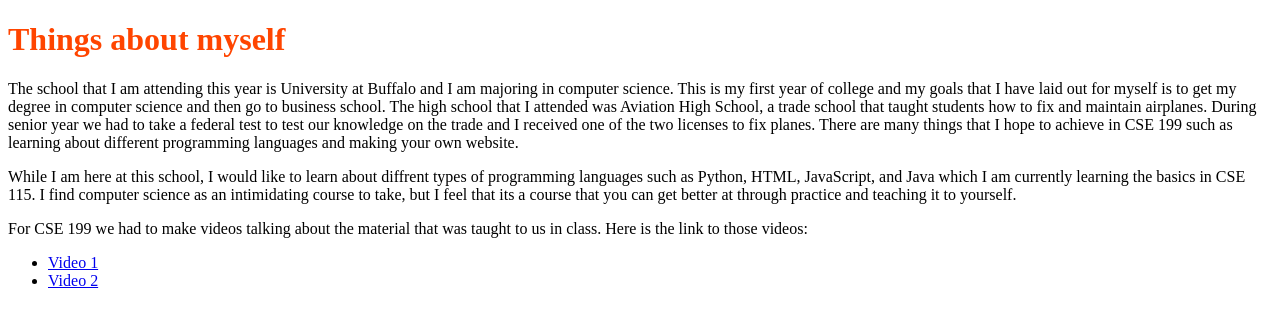
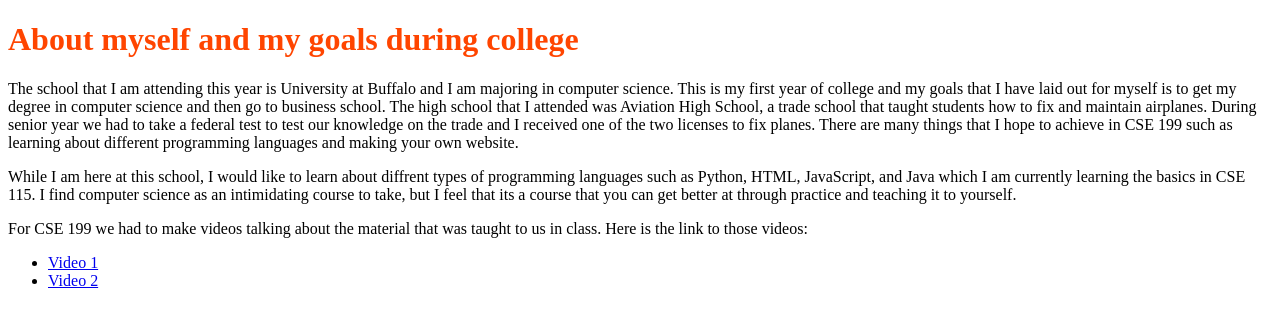
Before and after one commit to joushvak17/joushvak17.github.io, a plain HTML site: page index.html in a window 1280 px wide. Drawn offline with Linux system fonts and the light colour scheme.

Commit message:
Update index.html

```diff
--- a/index.html
+++ b/index.html
@@ -13,7 +13,7 @@
       }
 
     </style>
-    <h1>Things about myself</h1>
+    <h1>About myself and my goals during college</h1>
 
     <p>The school that I am attending this year is University at Buffalo and I am majoring in computer science. This is my first year of college and my goals that I have laid out for myself is to get my degree in computer science and then go to business school. The high school that I attended was Aviation High School, a trade school that taught students how to fix and maintain airplanes. During senior year we had to take a federal test to test our knowledge on the trade and I received one of the two licenses to fix planes. There are many things that I hope to achieve in CSE 199 such as learning about different programming languages and making your own website.</p>
 
```
